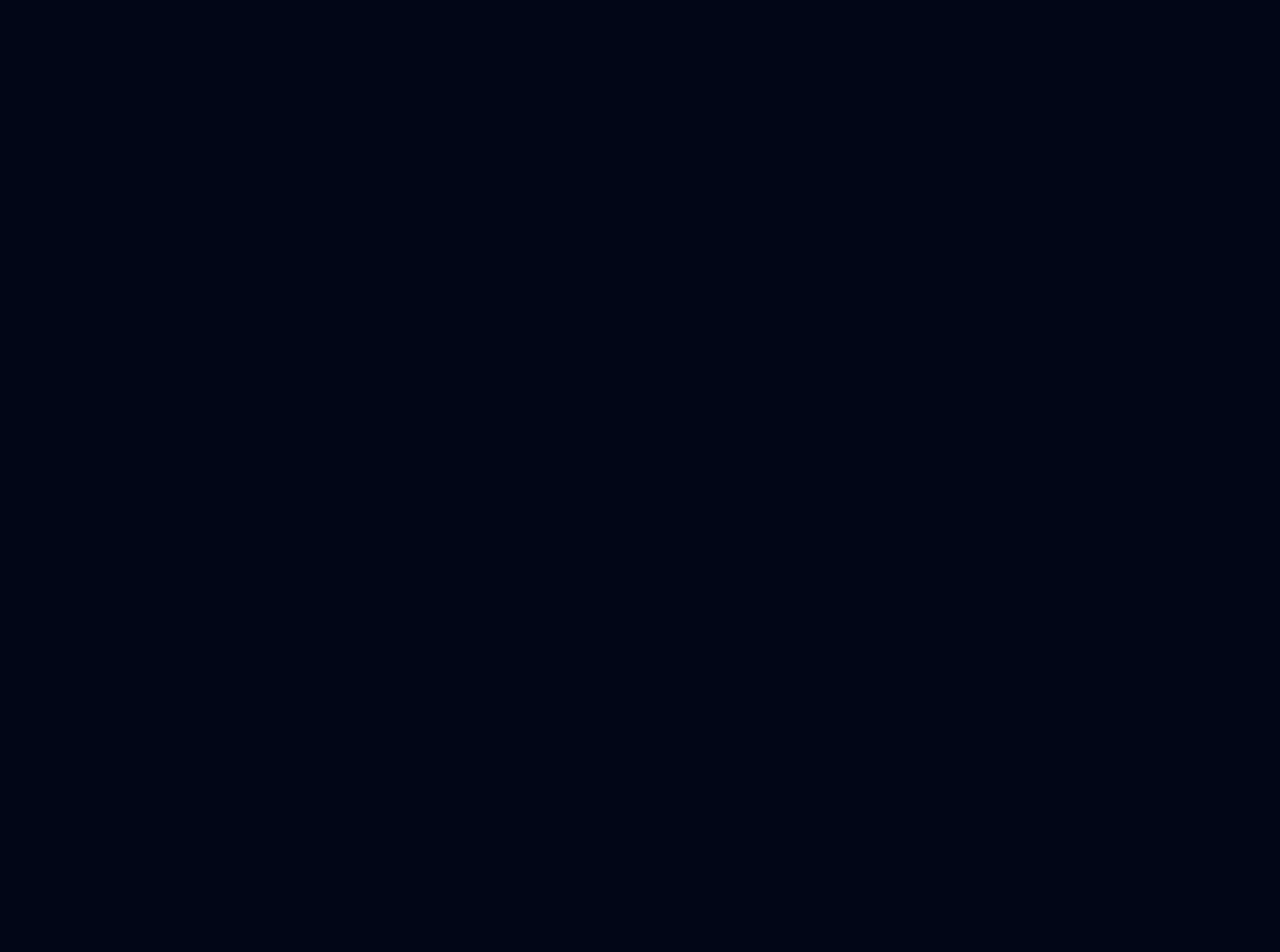
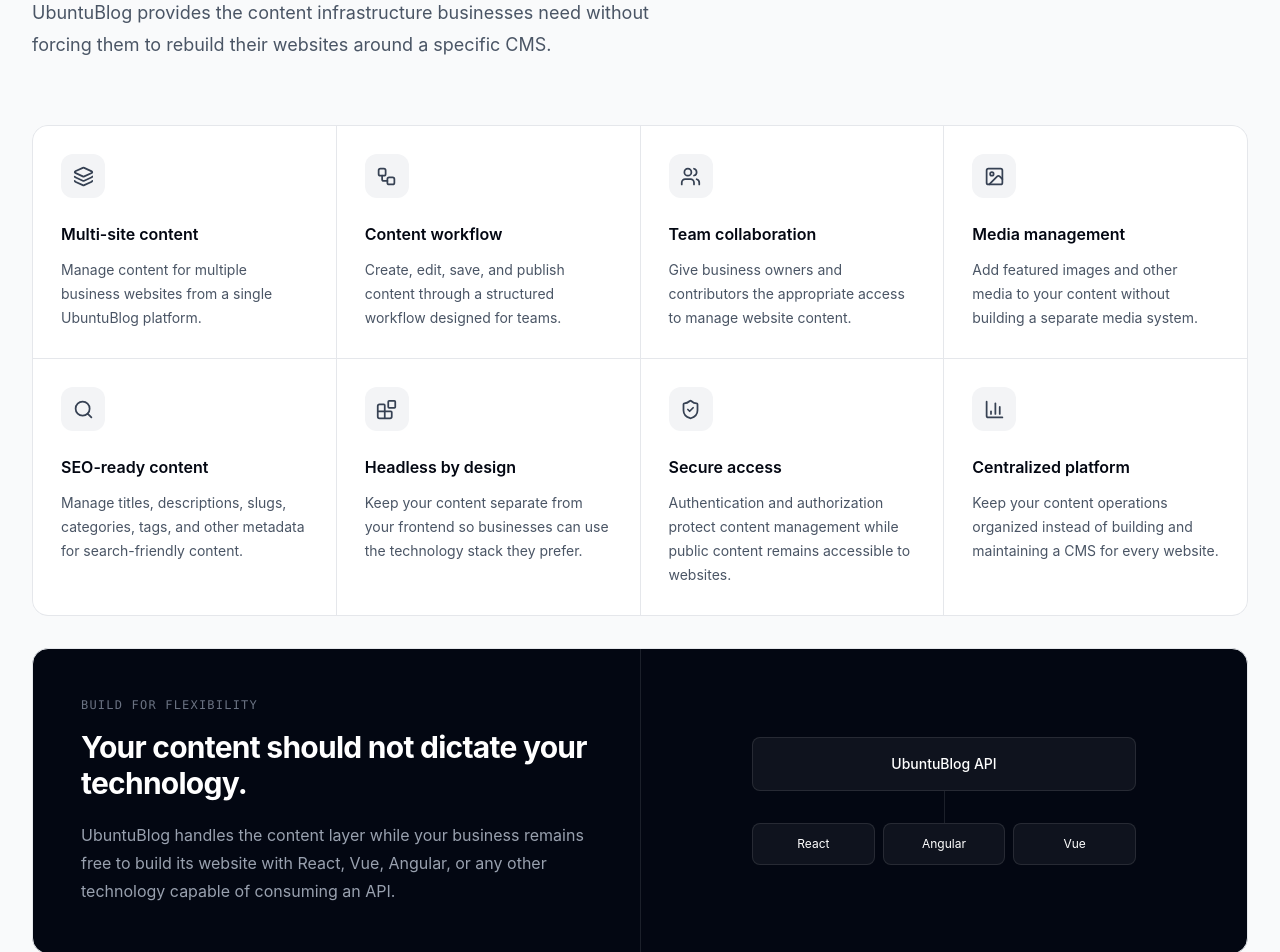
Before and after one commit to Luka2Lkay/UbuntuBlog-Marketing, a React (Vite) app: page / in a window 1280 px wide. Shown: the part 4020-4972 px from the top of the page. Before the commit the page ends 3736 px from the top, so only its background shows below. Built offline with nearby package versions, Linux system fonts and the light colour scheme; no server answers.

Commit message:
show features

```diff
--- /dev/null
+++ b/src/features/home/components/platform_features/PlatformFeatures.tsx
@@ -0,0 +1,98 @@
+import { motion } from "framer-motion"
+import { features } from "@/features/home/data/platform_features"
+import Technode from "@/features/home/components/platform_features/Technode";
+
+function PlatformFeatures() {
+  return (
+    <section id="features" className="border-t border-gray-100 bg-gray-50 py-24 sm:py-32">
+      <div className="mx-auto max-w-7xl px-6 lg:px-8">
+        <motion.div
+          initial={{ opacity: 0, y: 25 }}
+          whileInView={{ opacity: 1, y: 0 }}
+          viewport={{ once: true }}
+          transition={{ duration: 0.6 }}
+          className="max-w-3xl"
+        >
+          <p className="text-sm font-semibold uppercase tracking-widest text-gray-500">
+            Features
+          </p>
+
+          <h2 className="mt-4 text-3xl font-bold tracking-tight text-gray-950 sm:text-4xl lg:text-5xl">Everything you need to manage business content.</h2>
+          <p className="mt-5 max-w-2xl text-lg leading-8 text-gray-600">
+            UbuntuBlog provides the content infrastructure businesses need
+            without forcing them to rebuild their websites around a specific
+            CMS.
+          </p>
+        </motion.div>
+
+        <motion.div
+          initial={{ opacity: 0, y: 25 }}
+          whileInView={{ opacity: 1, y: 0 }}
+          viewport={{ once: true }}
+          transition={{ duration: 0.6 }}
+          className="mt-16 grid gap-px overflow-hidden rounded-2xl border border-gray-200 bg-gray-200 sm:grid-cols-2 lg:grid-cols-4"
+        >
+          {features.map((feature, index) => {
+            const Icon = feature.icon;
+
+            return (
+              <motion.article
+                key={feature.title}
+                initial={{ opacity: 0, x: -30 }}
+                whileInView={{ opacity: 1, x: 0 }}
+                whileHover={{ backgroundColor: "#fafafa" }}
+                viewport={{ once: true }}
+                transition={{ duration: 0.6, delay: index * 0.15 }}
+                className="group bg-white p-7 transition-colors duration-300"
+              >
+                <div className="flex size-11 items-center justify-center rounded-xl bg-gray-100 text-gray-700 transition-all duration-300 group-hover:bg-gray-950 group-hover:text-white">
+                  <Icon size={21} />
+                </div>
+
+                <h3 className="mt-6 font-semibold text-gray-950">{feature.title}</h3>
+                <p className="mt-3 text-sm leading-6 text-gray-600">{feature.description}</p>
+              </motion.article>
+            )
+
+          })}
+        </motion.div>
+
+        <motion.div
+          initial={{ opacity: 0, y: 30 }}
+          whileInView={{ opacity: 1, y: 0 }}
+          viewport={{ once: true }}
+          transition={{ duration: 0.6 }}
+          className="mt-8 overflow-hidden rounded-2xl border border-gray-200 bg-gray-950"
+        >
+          <div className="grid lg:grid-cols-2">
+            <div className="p-8 sm:p-10 lg:p-12">
+              <p className="font-mono text-xs uppercase tracking-widest text-gray-500">Build for flexibility</p>
+
+              <h3 className="mt-4 text-2xl font-bold tracking-tight text-white sm:text-3xl">Your content should not dictate your technology.</h3>
+              <p className="mt-5 max-w-xl leading-7 text-gray-400">
+                UbuntuBlog handles the content layer while your business
+                remains free to build its website with React, Vue, Angular,
+                or any other technology capable of consuming an API.
+              </p>
+            </div>
+
+            <div className="relative flex min-h-70 items-center justify-center border-t border-white/10 p-8 lg:border-l lg:border-t-0">
+              <div className="relative w-full max-w-sm">
+                <Technode label="UbuntuBlog API" />
+                <div className="mx-auto h-8 w-px bg-white/10" />
+
+                <div className="grid grid-cols-3 gap-2">
+                  <Technode label="React" small />
+                  <Technode label="Angular" small />
+                  <Technode label="Vue" small />
+                </div>
+              </div>
+            </div>
+          </div>
+        </motion.div>
+      </div>
+    </section>
+  )
+}
+
+export default PlatformFeatures
--- /dev/null
+++ b/src/features/home/components/platform_features/Technode.tsx
@@ -0,0 +1,19 @@
+import { motion } from "framer-motion";
+
+interface TechNodeProps {
+    label: string;
+    small?: boolean
+}
+
+function Technode({ label, small = false }: TechNodeProps) {
+    return (
+        <motion.div
+            whileHover={{ scale: 1.03 }}
+            className={`rounded-lg border border-white/10 bg-white/5 text-center text-white ${small ? "px-3 py-3 text-xs" : "px-4 py-4 text-sm font-medium"}`}
+        >
+            {label}
+        </motion.div>
+    )
+}
+
+export default Technode
--- a/src/features/home/data/business_types.ts
+++ b/src/features/home/data/business_types.ts
@@ -1,7 +1,5 @@
-export const businessTypes = [
-  "Education",
+export const businessTypes = [  "Education",
   "Professional Services",
   "Retail",
   "Technology",
-  "Finance",
-];
+  "Finance",]
--- /dev/null
+++ b/src/features/home/data/platform_features.ts
@@ -0,0 +1,61 @@
+import {
+  BarChart3,
+  Blocks,
+  Image,
+  Layers3,
+  Search,
+  ShieldCheck,
+  Users,
+  Workflow,
+} from "lucide-react";
+
+export const features = [
+  {
+    icon: Layers3,
+    title: "Multi-site content",
+    description:
+      "Manage content for multiple business websites from a single UbuntuBlog platform.",
+  },
+  {
+    icon: Workflow,
+    title: "Content workflow",
+    description:
+      "Create, edit, save, and publish content through a structured workflow designed for teams.",
+  },
+  {
+    icon: Users,
+    title: "Team collaboration",
+    description:
+      "Give business owners and contributors the appropriate access to manage website content.",
+  },
+  {
+    icon: Image,
+    title: "Media management",
+    description:
+      "Add featured images and other media to your content without building a separate media system.",
+  },
+  {
+    icon: Search,
+    title: "SEO-ready content",
+    description:
+      "Manage titles, descriptions, slugs, categories, tags, and other metadata for search-friendly content.",
+  },
+  {
+    icon: Blocks,
+    title: "Headless by design",
+    description:
+      "Keep your content separate from your frontend so businesses can use the technology stack they prefer.",
+  },
+  {
+    icon: ShieldCheck,
+    title: "Secure access",
+    description:
+      "Authentication and authorization protect content management while public content remains accessible to websites.",
+  },
+  {
+    icon: BarChart3,
+    title: "Centralized platform",
+    description:
+      "Keep your content operations organized instead of building and maintaining a CMS for every website.",
+  },
+];
--- a/src/features/home/pages/Home.tsx
+++ b/src/features/home/pages/Home.tsx
@@ -2,6 +2,7 @@
 import BuiltFor from "@/features/home/components/BuiltFor"
 import HowItWorks from "@/features/home/components/HowItWorks"
 import Architecture from "@/features/home/components/architecture/Architecture"
+import PlatformFeatures from "@/features/home/components/platform_features/PlatformFeatures"
 
 function Home() {
     return (
@@ -9,7 +10,8 @@
             <Hero />
             <BuiltFor />
             <HowItWorks />
-            <Architecture/>
+            <Architecture />
+            <PlatformFeatures />
         </>
     )
 }
```
